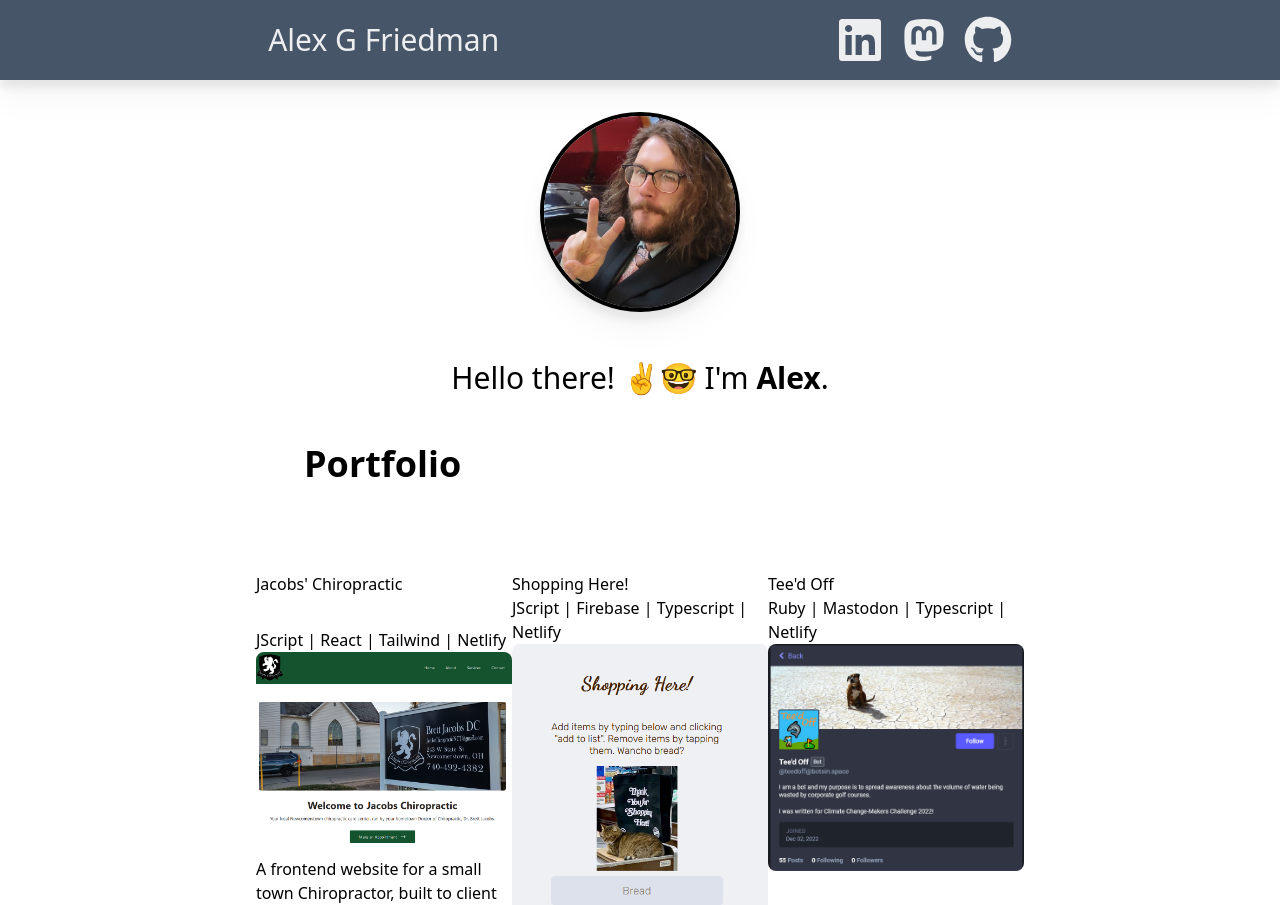
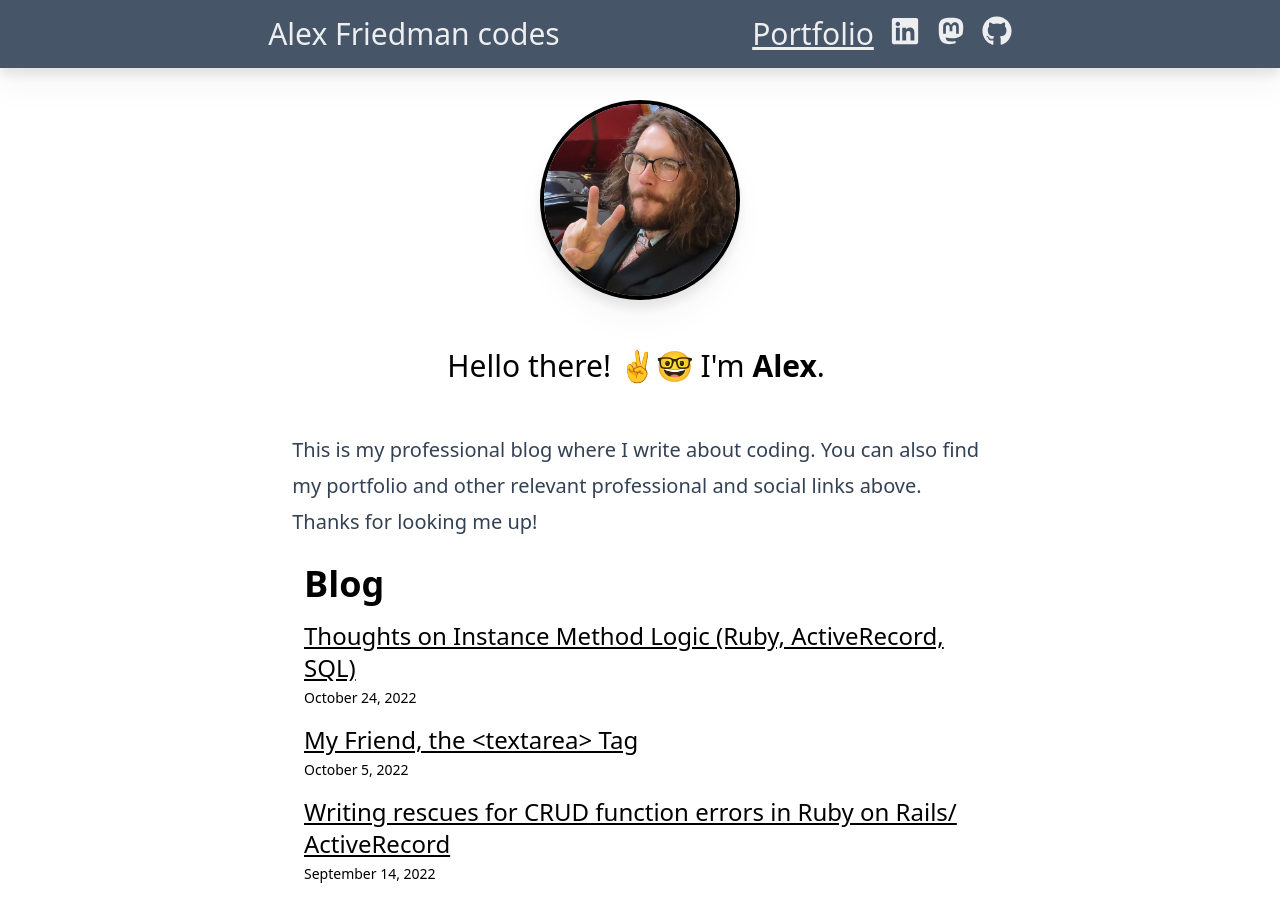
Before and after one commit to friedmanalexg/blog-nextjs-13, a Next.js app: page / in a window 1280 px wide. Shown: the top 905 px of the page. Built offline with nearby package versions, Linux system fonts and the light colour scheme.

Commit message:
page drafted and appears functional

```diff
--- a/app/components/Navbar.tsx
+++ b/app/components/Navbar.tsx
@@ -7,9 +7,12 @@ export default function Navbar() {
     <nav className="bg-slate-600 p-4 sticky top-0 drop-shadow-xl z-10">
         <div className="prose prose-xl mx-auto flex justify-between flex-col sm:flex-row">
             <h1 className="text-3xl font-bold text-white grid place-content-center mb-2 md:mb-0">
-                <Link href="/" className="text-white/90 no-underline hover:text-white"> Alex G Friedman</Link>
+                <Link href="/" className="text-white/90 no-underline hover:text-white"> Alex Friedman codes</Link>
             </h1>
-            <div className="flex flex-row justify-center sm:justify-evenly align-middle gap-4 text-white text-4xl lg:text-5xl">
+            <div className="flex flex-row justify-center sm:justify-evenly align-middle gap-4 text-white text-2xl lg:text-3xl">
+                    <Link className='text-white/90 hover:text-white' href={"./portfolio"}>
+                    Portfolio
+                    </Link>
                     <Link className="text-white/90 hover:text-white" href="https://www.linkedin.com/in/alex-friedman-codes/">
                         <FaLinkedin />
                     </Link>
--- a/app/components/Portfolio.tsx
+++ /dev/null
@@ -1,65 +0,0 @@
-import React from 'react';
-import Image from 'next/image';
-import { FaGithub, FaLink } from 'react-icons/fa';
-import Link from 'next/link';
-
-
-const Portfolio = () => {
-  return (
-    <div>
-        <section className='mt-6 mx-auto max-w-2xl'>
-            <h2 className='text-4xl font-bold dark:text-white/90'>Portfolio</h2>
-            <p className='text-white'>Here is a sampling of my software development work.</p>
-        </section>
-        <section className='py-10 mt-6 mx-auto max-w-3xl'>
-        <div className="flex justify-between">
-            <div className="basis-1/3 flex-1">
-              <h3>Jacobs' Chiropractic</h3>
-              <Link className="text-white/90 hover:text-white" href="https://github.com/friedmanalexg/">
-                    <FaGithub />
-              </Link>
-              <Link className="text-white/90 hover:text-white" href="https://jacobs-chiro.netlify.app/">
-                    <FaLink />
-              </Link>
-              <p>JScript | React | Tailwind | Netlify</p>
-
-              <Image
-                className="rounded-lg object-cover"
-                alt='Jacobs Chiropractic website'
-                width={300}
-                height={300}
-                src={"/images/jacobschiro.png"}
-              />
-              <p>A frontend website for a small town Chiropractor, built to client specification.</p>
-            </div>
-            <div className="basis-1/3 flex-1">
-              <h3>Shopping Here!</h3>
-              <p>JScript | Firebase | Typescript | Netlify</p>
-              <Image
-                className="rounded-lg object-cover"
-                alt='Shopping Here! webapp screenie'
-                width={300}
-                height={300}
-                src={"/images/shoppinghere.png"}
-              />
-              <p>A dynamic shopping list app using Firebase for backend functionality.</p>
-            </div>
-            <div className="basis-1/3 flex-1">
-              <h3>Tee'd Off</h3>
-              <p>Ruby | Mastodon | Typescript | Netlify</p>
-              <Image
-                className="rounded-lg object-cover"
-                alt='Teed off mastodon screenshot'
-                width={300}
-                height={300}
-                src={"/images/teedoff.png"}
-              />
-            </div>
-        </div>
-
-        </section>
-    </div>
-  )
-}
-
-export default Portfolio
--- a/app/layout.tsx
+++ b/app/layout.tsx
@@ -7,7 +7,7 @@ import MyProfilePic from './components/MyProfilePic'
 const inter = Inter({ subsets: ['latin'] })
 
 export const metadata: Metadata = {
-  title: 'Blog: Alex G Friedman',
+  title: 'alex friedman codes',
   description: 'created by Alex G Friedman',
 }
 
--- a/app/page.tsx
+++ b/app/page.tsx
@@ -1,4 +1,4 @@
-import Portfolio from "./components/Portfolio"
+
 import Posts from "./components/Posts"
 
 export default function Home() {
@@ -8,9 +8,12 @@ export default function Home() {
         Hello there! ✌🤓&nbsp;
         <span className="whitespace-nowrap">
           I'm <span className="font-bold">Alex</span>.
-        </span>
+        </span>&nbsp;
       </p>
-      <Portfolio/>
+      <p className="px-6 prose prose-xl prose-slate dark:prose-invert mx-auto">
+        This is my professional blog where I write about coding. You can also find my portfolio and other relevant professional and social links above. Thanks for looking me up!
+      </p>
+
       <Posts />
     </main>
   )
--- /dev/null
+++ b/app/portfolio/page.tsx
@@ -0,0 +1,97 @@
+import React from 'react'
+import Image from 'next/image'
+import Link from 'next/link'
+import { FaGithub, FaLink } from 'react-icons/fa';
+
+const page = () => {
+    return (
+        <div>
+            <section className='mt-6 mx-auto max-w-3xl'>
+                <h2 className='text-4xl font-bold dark:text-white/90'>Portfolio</h2>
+                <p className='text-white'>Here is a sampling of my software development work.</p>
+            </section>
+
+            <section className='py-10 mt-6 mx-auto max-w-3xl'>
+                <div className=" ">
+                {/* Card 1 */}
+
+                    <div className=" bg-slate-400 rounded-xl text-center p-4 m-4 shadow-md">
+                    <h3 className='text-slate-900 text-center text-xl font-bold mb-2'>Jacobs' Chiropractic</h3>
+
+                    <p className='text-white font-bold'>JScript | React | Tailwind | Netlify</p>
+
+                    <Image
+                        className=" w-full h-auto mb-4 rounded-md "
+                        alt='Jacobs Chiropractic website'
+                        width={600}
+                        height={600}
+                        src={"/images/jacobschiro.png"}
+                    />
+                    <div className='flex flex-row justify-center pt-4 sm:justify-evenly align-middle text-white text-2xl lg:text-3xl'>
+                        <Link className="text-white/90 hover:text-white" href="https://github.com/friedmanalexg/">
+                                <FaGithub />
+                        </Link>
+                        <Link className="text-white/90 hover:text-white" href="https://jacobs-chiro.netlify.app/">
+                                <FaLink />
+                        </Link>
+                    </div>
+                    <p className='pt-3'>A frontend website for a small town Chiropractor, built to client specification.</p>
+                    </div>
+
+                {/* Card 2 */}
+
+                    <div className=" bg-slate-400 rounded-xl text-center p-4 m-4 shadow-md">
+                        <h3 className='text-slate-900 text-center text-xl font-bold mb-2'>Shopping Here!</h3>
+
+                        <p className='text-white font-bold'>JScript | Firebase | Typescript | Netlify</p>
+
+                        <Image
+                            className=" w-full h-auto mb-4 rounded-md "
+                            alt='Shopping Here! webapp screenie'
+                            width={600}
+                            height={600}
+                            src={"/images/shoppinghere.png"}
+                        />
+                        <div className='flex flex-row justify-center pt-4 sm:justify-evenly align-middle text-white text-2xl lg:text-3xl'>
+                            <Link className="text-white/90 hover:text-white" href="https://github.com/friedmanalexg/wancho-bread-olly">
+                                    <FaGithub />
+                            </Link>
+
+                        </div>
+                        <p className='pt-3'>A dynamic shopping list app using Firebase for backend functionality.</p>
+                    </div>
+
+
+                {/* Card 3 */}
+                    <div className=" bg-slate-400 rounded-xl text-center p-4 m-4 shadow-md">
+                        <h3 className='text-slate-900 text-center text-xl font-bold mb-2'>Tee'd Off</h3>
+
+                        <p className='text-white font-bold'>Ruby | Mastodon | Typescript | Netlify</p>
+
+                        <Image
+                            className=" w-full h-auto mb-4 rounded-md "
+                            alt='Jacobs Chiropractic website'
+                            width={600}
+                            height={600}
+                            src={"/images/teedoff.png"}
+                        />
+                        <div className='flex flex-row justify-center pt-4 sm:justify-evenly align-middle text-white text-2xl lg:text-3xl'>
+                            <Link className="text-white/90 hover:text-white" href="https://github.com/AndreaRose92/WaterUsageBot">
+                                    <FaGithub />
+                            </Link>
+                            <Link className="text-white/90 hover:text-white" href="https://devpost.com/software/tee-d-off">
+                                    <FaLink />
+                            </Link>
+                        </div>
+                        <p className='pt-3'>A webapp that posts about water waste on Mastodon.</p>
+                    </div>
+
+                </div>
+
+            </section>
+
+        </div>
+      )
+    }
+
+export default page
```
